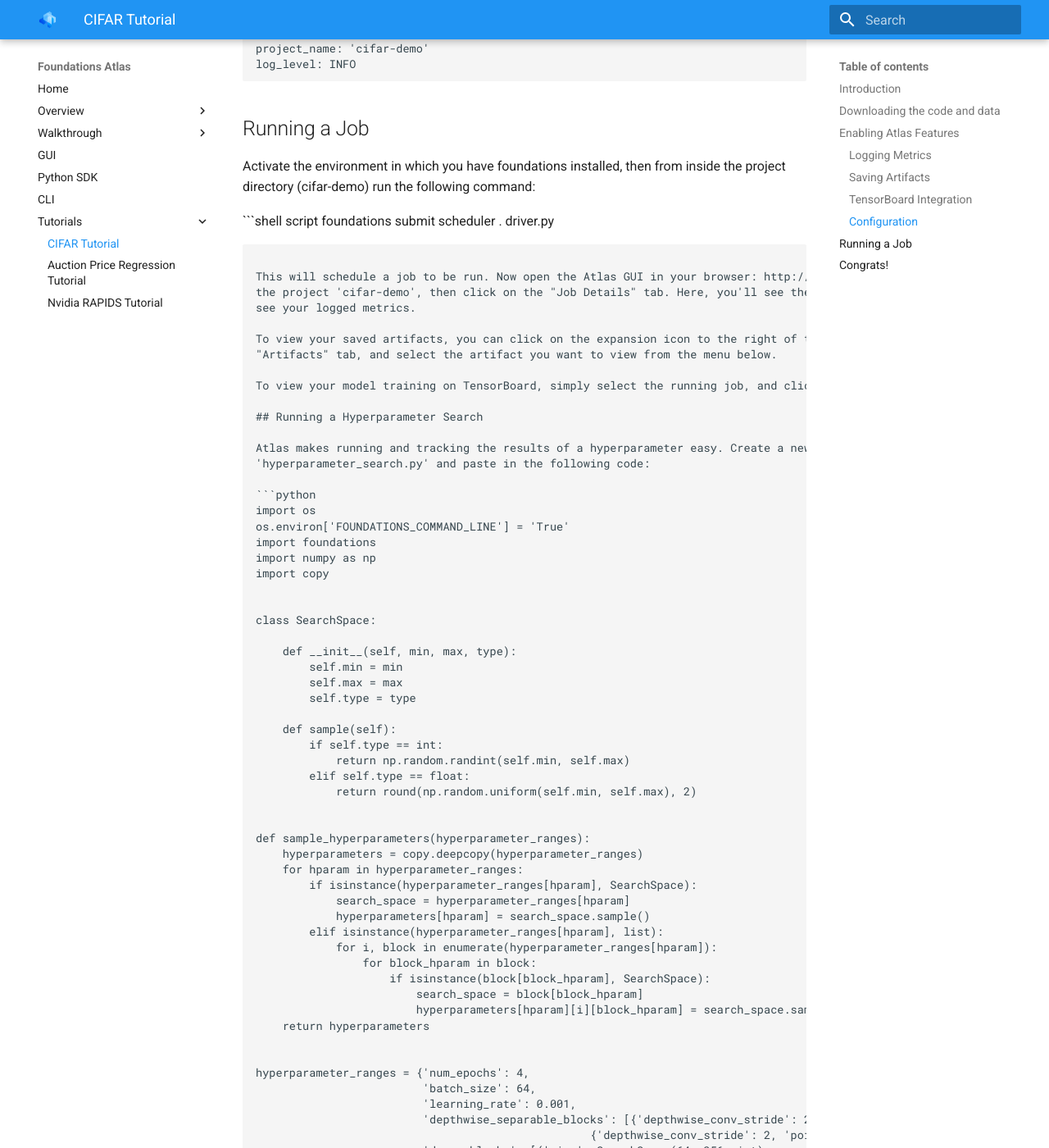
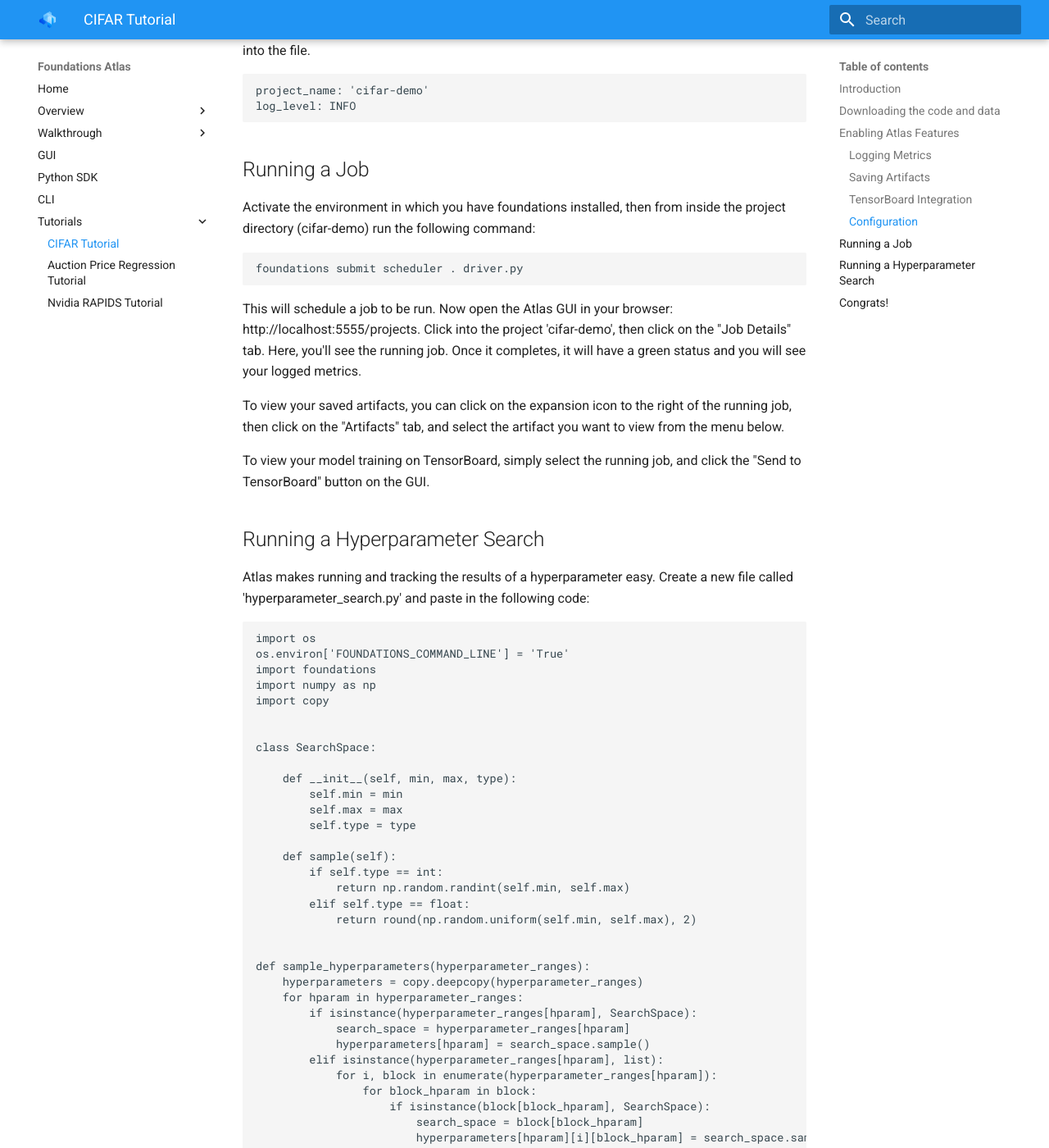
Before and after one commit to DeepLearnI/atlas-ce-docs, an MkDocs documentation site: the page built from docs/api_docs/sources/tutorials/cifar_tutorial.md, in a window 1280 px wide and 1400 px high, scrolled down 2117 px. Shown: the whole window at 82% size. Built offline with MkDocs 1.6.1 and Material for MkDocs 9.7.7, drawn with Linux system fonts in a browser that asks for light colours; some of the changed text lies outside the part shown.

Commit message:
remove redundant code block tags

````diff
--- a/docs/api_docs/sources/tutorials/cifar_tutorial.md
+++ b/docs/api_docs/sources/tutorials/cifar_tutorial.md
@@ -16,7 +16,7 @@ Foundations Atlas community edition for free from [this link](https://www.atlas.
 ## Downloading the code and data
 
 The first thing you'll need to do is clone the repository and cd into it by running:
-```shell script
+```
 git clone https://github.com/DeepLearnI/cifar-tutorial.git cifar_tutorial
 cd cifar_demo
 ```
@@ -26,7 +26,7 @@ RGB images. These images belong to 10 categories including: dogs, cats, boats, c
 
 Run the following script to download the data and get started:
 
-```shell script
+```
 python download_data.py
 ```
 
@@ -42,7 +42,7 @@ Note that this is a fairly standard implementation and runs without any modifica
 To enable Atlas features, we only to need to make a few changes. Firstly add the
 following line to the top of driver.py and model.py:
 
-```python
+```
 import foundations
 ```
 
@@ -53,7 +53,7 @@ statements with calls to the function foundations.log_metric(). This function ta
 job successfully completes, logged metrics for each job will be visible from the Foundations GUI. Copy the following two lines
 and replace the two print statements with them:
 
-```python
+```
 foundations.log_metric('test_loss', float(scores[0]))
 foundations.log_metric('test_accuracy:', float(scores[1]))
 ```
@@ -64,7 +64,7 @@ Currently, the evaluate() function saves images of the models most and least con
 With Atlas, we can save any artifact to the GUI with just one line. Add the following lines to the end of evaluate()
 to send the locally saved images to the Atlas GUI.
 
-```python
+```
 foundations.save_artifact('data/most_confident_image.png', "most_confident_image")
 foundations.save_artifact('data/least_confident_image.png', "least_confident_image")
 ```
@@ -75,7 +75,7 @@ foundations.save_artifact('data/least_confident_image.png', "least_confident_ima
 Atlas has full TensorBoard integration. To access TensorBoard directly from the Atlas GUI, add the following line of code
 to start of driver.py.
 
-```python
+```
 foundations.set_tensorboard_logdir('train_logs')
 ```
 
@@ -85,7 +85,7 @@ are generated at each epoch through a callback, you can find the code in train()
 
 Lastly, create a file in the project directory named "job.config.yaml", and copy the text from below into the file.
 
-```yaml
+```
 project_name: 'cifar-demo'
 log_level: INFO
 ```
@@ -95,7 +95,7 @@ log_level: INFO
 Activate the environment in which you have foundations installed, then from inside the project directory (cifar-demo)
 run the following command:
 
-```shell script
+```
 foundations submit scheduler . driver.py
 ```
 
@@ -113,7 +113,7 @@ To view your model training on TensorBoard, simply select the running job, and c
 Atlas makes running and tracking the results of a hyperparameter easy. Create a new file called
 'hyperparameter_search.py' and paste in the following code:
 
-```python
+```
 import os
 os.environ['FOUNDATIONS_COMMAND_LINE'] = 'True'
 import foundations
@@ -172,14 +172,14 @@ hyperparameters'), we'll load the sampled hyperparameters instead of defining a
 
 Replace that block with the following:
 
-```python
+```
 # define hyperparameters
 hyperparameters = foundations.load_parameters()
 ```
 
 Now, to run the hyperparameter search, from the project directory (cifar-demo) simply run
 
-```shell script
+```
 python hyperparameter_search.py
 ```
 
````
